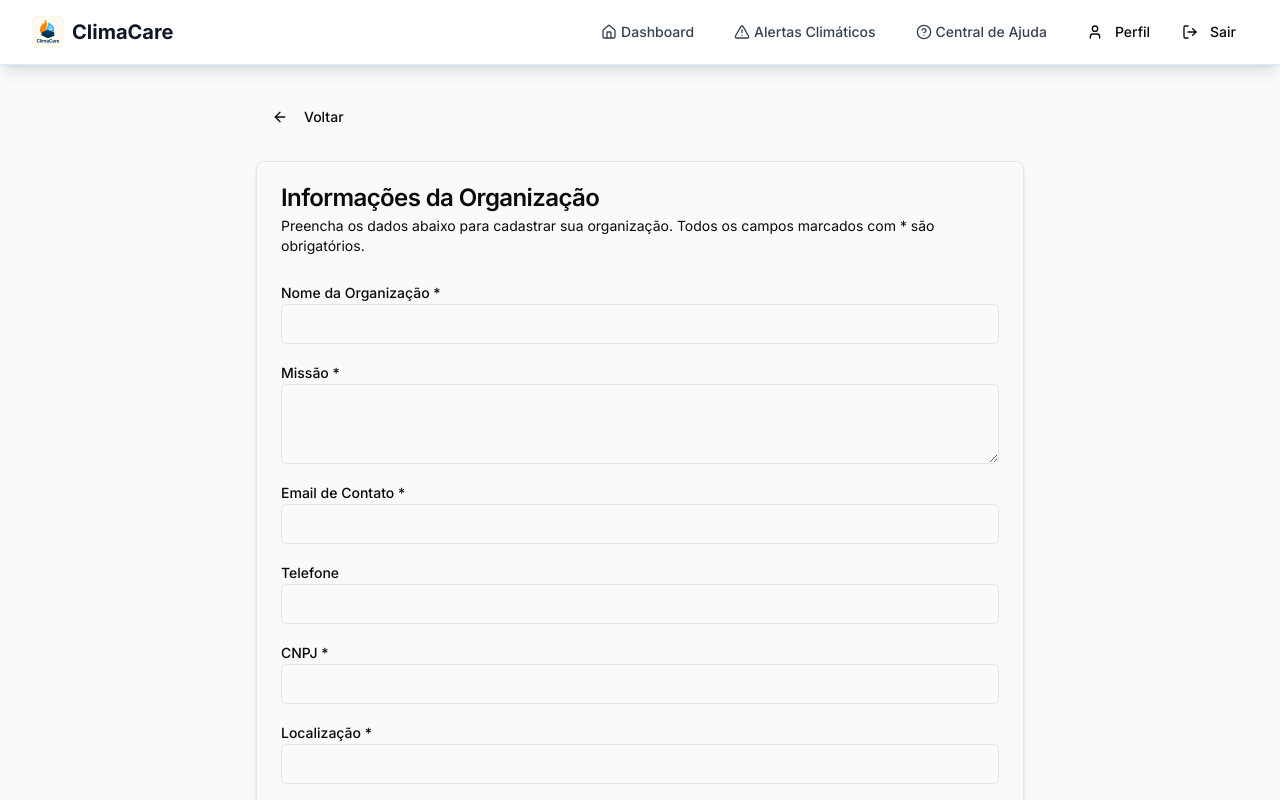
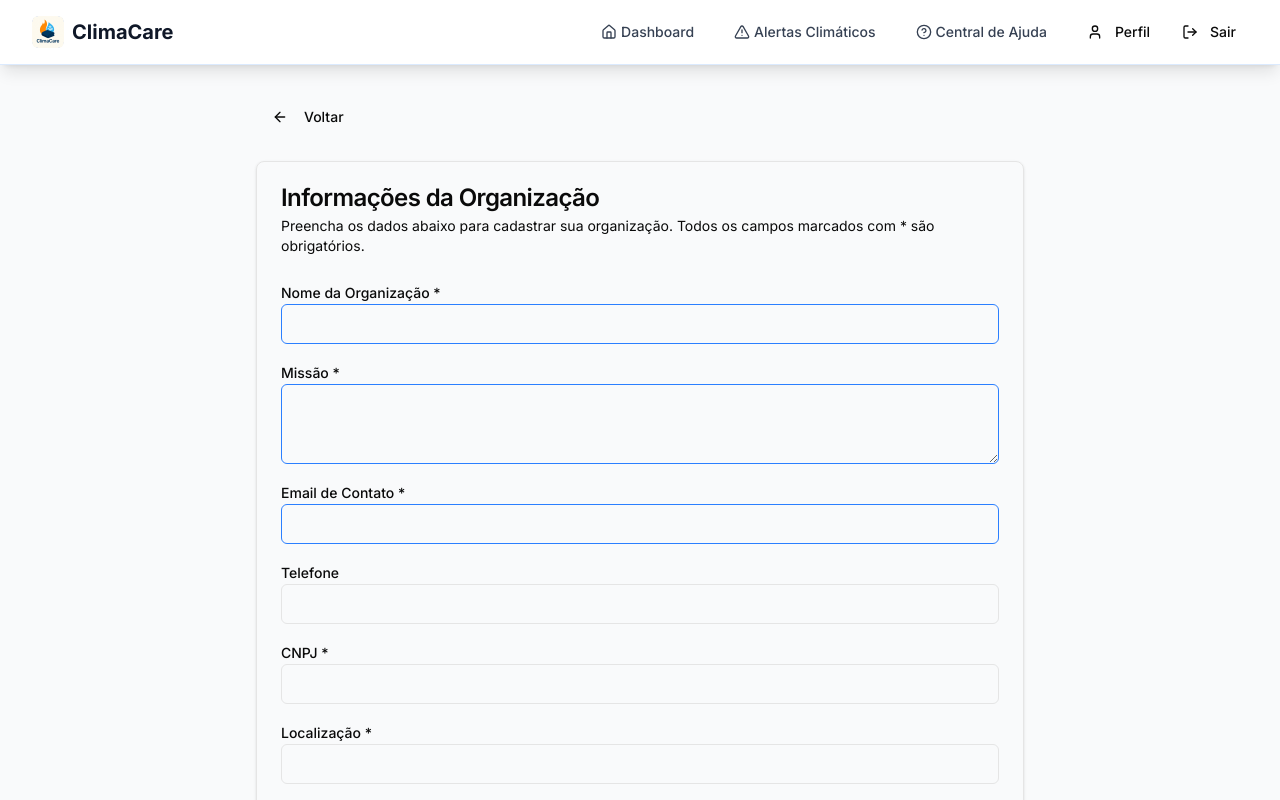
Before and after one commit to ClimaCare-global-solution/Clima-Care, a Next.js app: page /help-center/register-ong in a window 1280 px wide. Shown: the top 800 px of the page. Built offline with nearby package versions, Linux system fonts and the light colour scheme; sample sign-in values are in the browser's storage.

Commit message:
adicionando bordas

```diff
--- a/src/app/help-center/register-ong/page.tsx
+++ b/src/app/help-center/register-ong/page.tsx
@@ -225,23 +225,20 @@ export default function RegisterNGOPage() {
                 <div className="space-y-4">
                   <div>
                     <Label htmlFor="name">Nome da Organização *</Label>
-                    <Input id="name" name="name" value={formData.name} onChange={handleChange} required />
+                    <Input id="name" name="name" value={formData.name} onChange={handleChange} required className="border border-blue-500 focus-visible:ring-2 focus-visible:ring-blue-500 rounded-md" />
+
                   </div>
 
                   <div>
                     <Label htmlFor="missao">Missão *</Label>
-                    <Textarea
-                      id="missao"
-                      name="missao"
-                      value={formData.missao}
-                      onChange={handleChange}
-                      required
-                    />
+                    <Textarea id="missao" name="missao" value={formData.missao} onChange={handleChange} required className="border border-blue-500 focus-visible:ring-2 focus-visible:ring-blue-500 rounded-md" />
+
                   </div>
 
                   <div>
                     <Label htmlFor="email">Email de Contato *</Label>
-                    <Input id="email" name="email" value={formData.email} onChange={handleChange} required />
+                    <Input id="email" name="email" value={formData.email} onChange={handleChange} required className="border border-blue-500 focus-visible:ring-2 focus-visible:ring-blue-500 rounded-md" />
+
                   </div>
 
                   <div>
```
